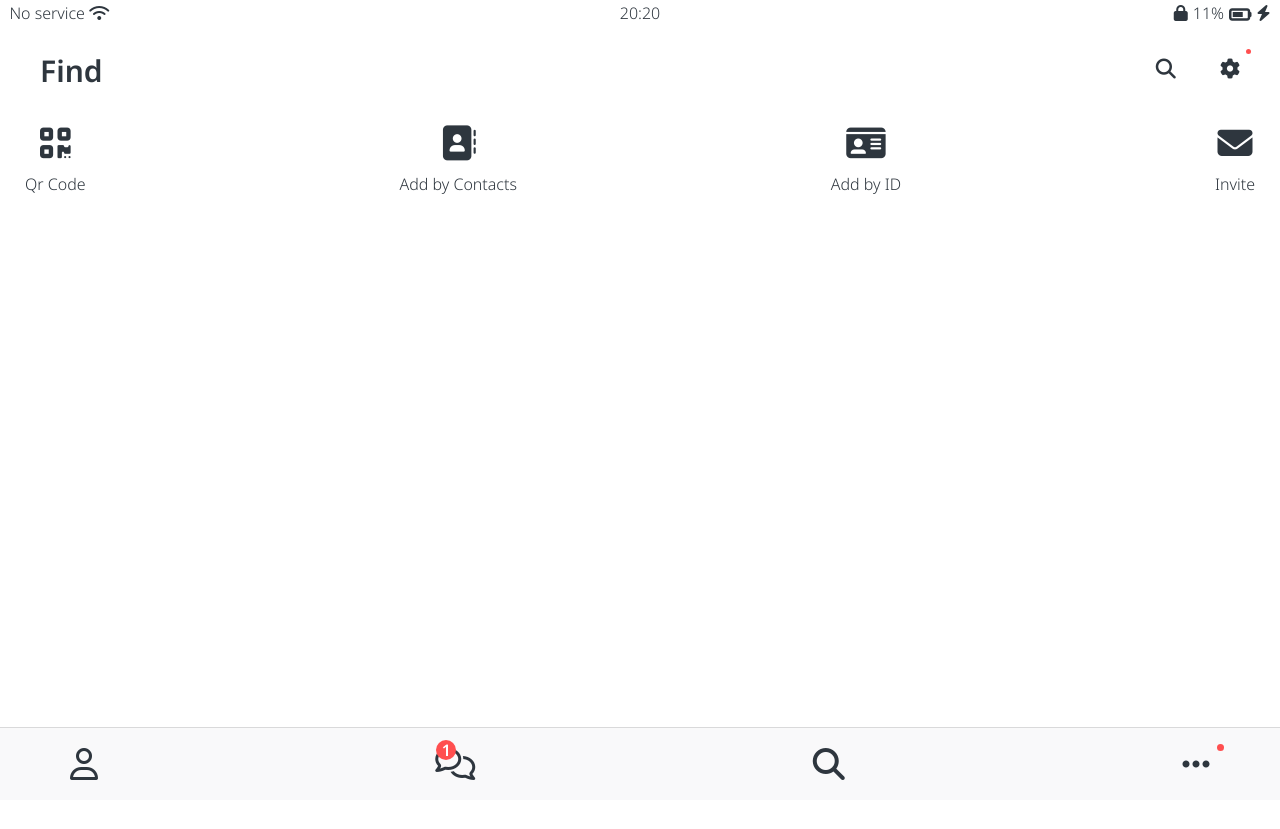
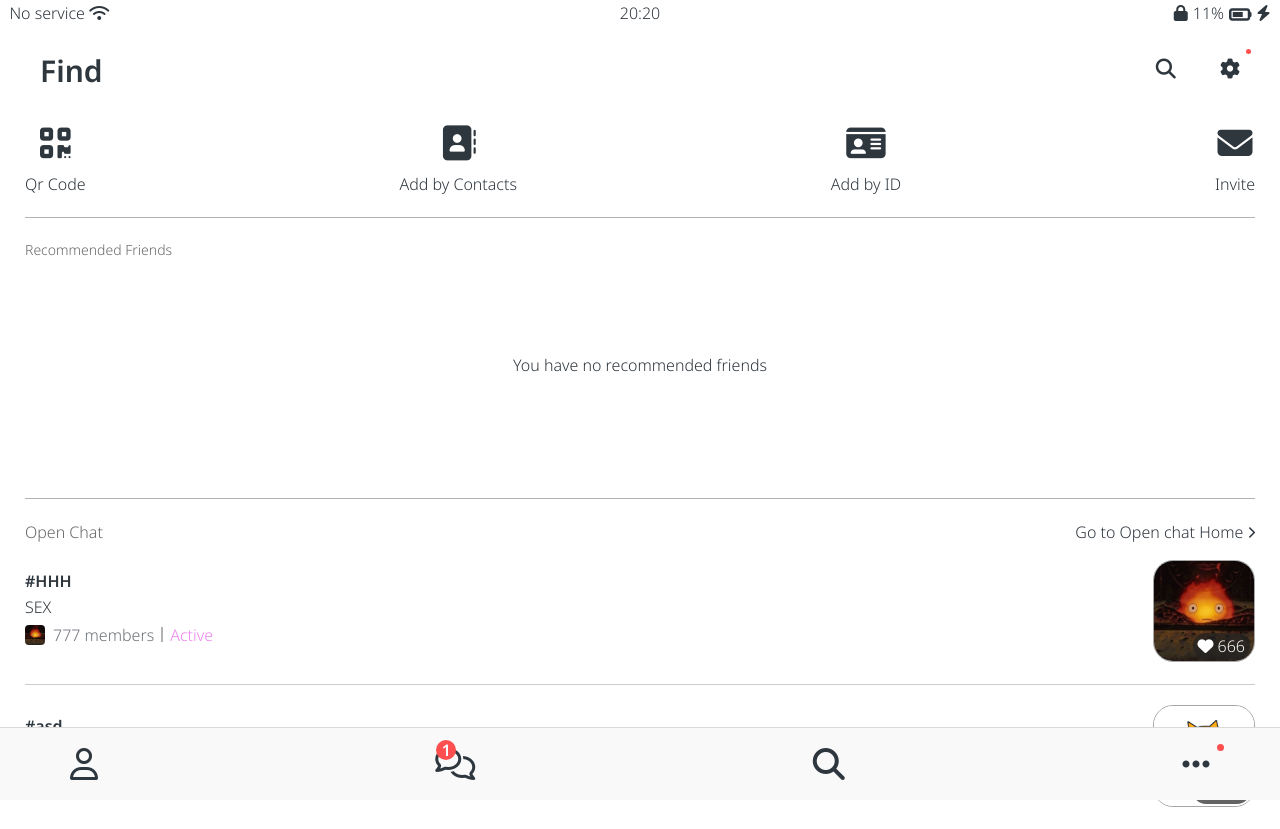
Before and after one commit to zzmin0405/kokoa-clone-2023, a plain HTML site: page find.html in a window 1280 px wide. Before the commit the page ends 800 px from the top, so only its background shows below. Drawn offline with Linux system fonts and the light colour scheme.

Commit message:
finished-05.png

```diff
--- a/css/screens/find.css
+++ b/css/screens/find.css
@@ -1,7 +1,6 @@
 .find__icons {
   display: flex;
   justify-content: space-between;
-  border-bottom: 2px soild rgba(0, 0, 0, 0.5);
 }
 .find__icons__icon {
   display: flex;
@@ -14,3 +13,90 @@
 .find__icons__icon span {
   margin-top: 15px;
 }
+.find__recommended {
+  margin: 25px 0px;
+  padding: 25px 0px;
+  border-top: var(--main-border);
+  border-bottom: var(--main-border);
+}
+.find__recommended__title {
+  font-size: 14px;
+  color: rgba(0, 0, 0, 0.6);
+}
+.find__recommended span {
+  display: block;
+  margin: 100px 0px;
+  text-align: center;
+}
+.open__chat__header {
+  display: flex;
+  justify-content: space-between;
+}
+.open__chat__title {
+  color: rgba(0, 0, 0, 0.6);
+}
+.something__ {
+  display: flex;
+  margin: 20px 0px;
+  justify-content: space-between;
+  align-items: center;
+  /*    justify-content: space-between;
+  align-items: center; 이 두개는 아주 자주쓰는 조합*/
+}
+.something__image {
+  width: 20px;
+  height: 20px;
+  border-radius: 20%;
+  margin-right: 8px;
+}
+.something__main__title {
+  font-weight: 600;
+  margin-bottom: 5px;
+}
+.something__main__hashtags {
+  margin: 10px 0px;
+  text-transform: uppercase;
+}
+.something__main__members {
+  margin: 7px 0px;
+  display: flex;
+  align-items: center;
+}
+.something__main__members__count {
+  opacity: 0.7;
+}
+.something__main__members .divider {
+  margin: 0px 7px;
+  width: 2px;
+  height: 15px;
+  background-color: rgb(0, 0, 0, 0.3);
+}
+.something__main__members__status {
+  color: violet;
+}
+.something__main__image {
+  position: relative;
+}
+.something__main__image img {
+  border-radius: 20px;
+  border: 1.5px solid rgba(34, 34, 34, 0.4);
+  width: 100px;
+  height: 100px;
+}
+.something__main__heart__count {
+  color: white;
+  background-color: rgba(34, 34, 34, 0.7);
+  padding: 5px;
+  border-radius: 20px;
+  display: flex;
+  align-items: center;
+  position: absolute;
+  bottom: 5px;
+  right: 5px;
+}
+.something__main__heart__count span {
+  margin-left: 4px;
+}
+.asd {
+  border-bottom: 1px solid rgba(0, 0, 0, 0.2);
+}
--- a/css/screens/login.css
+++ b/css/screens/login.css
@@ -31,7 +31,7 @@
   color: rgba(0, 0, 0, 0.6);
 }
 #login-form input:not([type="submit"]) {
-  border-bottom: 1px solid rgba(0, 0, 0, 0.2);
+  border-bottom: var(--main-border);
   transition: border-color 0.5s ease-in-out;
 }
 
--- a/css/variables.css
+++ b/css/variables.css
@@ -1,4 +1,5 @@
 :root {
   --yellow: #fae100;
   --horizontal-space: 25px;
+  --main-border: 1px solid rgba(0, 0, 0, 0.3);
 }
--- a/find.html
+++ b/find.html
@@ -48,6 +48,59 @@
           <i class="fas fa-envelope"></i><span>Invite</span>
         </div>
       </div>
+      <div class="find__recommended">
+        <h6 class="find__recommended__title">Recommended Friends</h6>
+        <span> You have no recommended friends </span>
+      </div>
+      <div class="open__chat">
+        <div class="open__chat__header">
+          <h4 class="open__chat__title">Open Chat</h4>
+          <span>
+            Go to Open chat Home <i class="fas fa-chevron-right fa-xs"></i
+          ></span>
+        </div>
+      </div>
+      <div class="something__">
+        <div class="something__main">
+          <h5 class="something__main__title">#HHH</h5>
+          <h6 class="something__main__hashtags">sex</h6>
+          <div class="something__main__members">
+            <img class="something__image" src="screenshots/ztv.jpg" />
+            <span class="something__main__members__count">777 members</span>
+            <div class="divider"></div>
+            <span class="something__main__members__status">Active</span>
+          </div>
+        </div>
+        <div class="something__main">
+          <div class="something__main__image">
+            <img src="screenshots/ztv.jpg" />
+            <div class="something__main__heart__count">
+              <i class="fas fa-heart"></i> <span>666</span>
+            </div>
+          </div>
+        </div>
+      </div>
+      <div class="asd"></div>
+      <div class="something__">
+        <div class="something__main">
+          <h5 class="something__main__title">#asd</h5>
+          <h6 class="something__main__hashtags">heeeeeeee</h6>
+          <div class="something__main__members">
+            <img class="something__image" src="screenshots/ztv.jpg" />
+            <span class="something__main__members__count">12 members</span>
+            <div class="divider"></div>
+            <span class="something__main__members__status">Active</span>
+          </div>
+        </div>
+        <div class="something__main">
+          <div class="something__main__image">
+            <img src="screenshots/scratch.png" />
+            <div class="something__main__heart__count">
+              <i class="fas fa-heart"></i> <span>132</span>
+            </div>
+          </div>
+        </div>
+      </div>
     </main>
     <nav class="nav">
       <ul class="nav__list">
```
Also changed, not shown: friends.html (+3 -1 lines).
